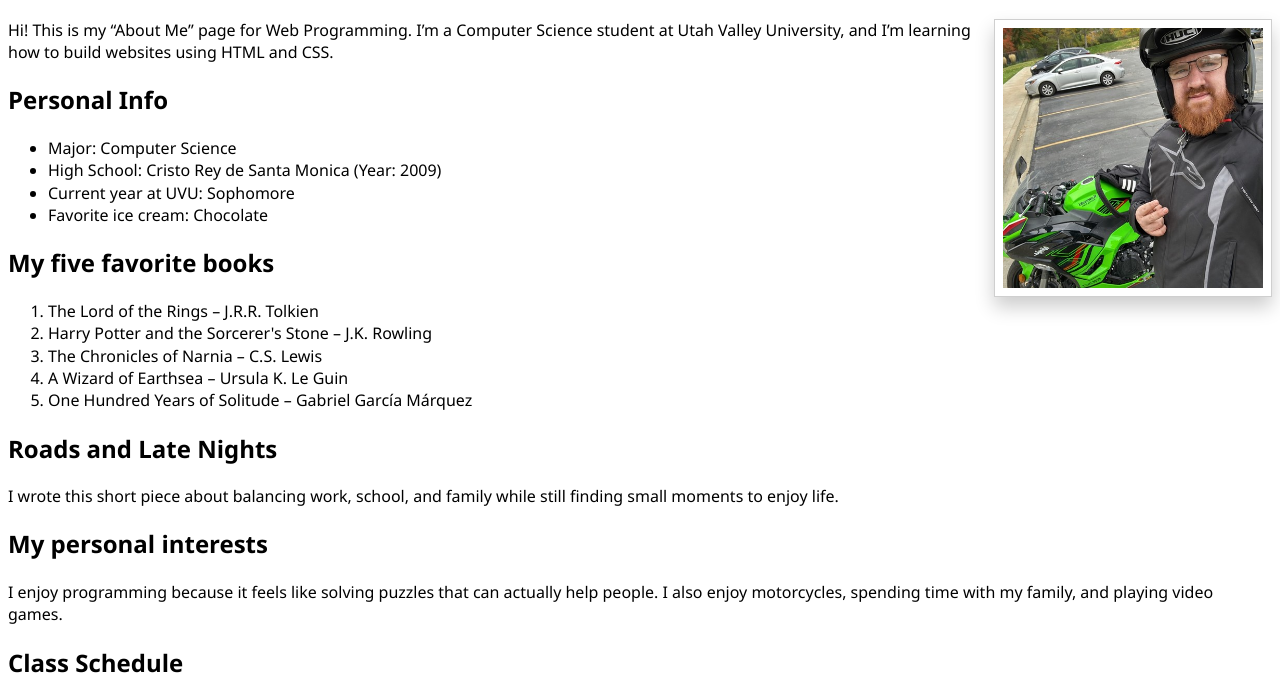
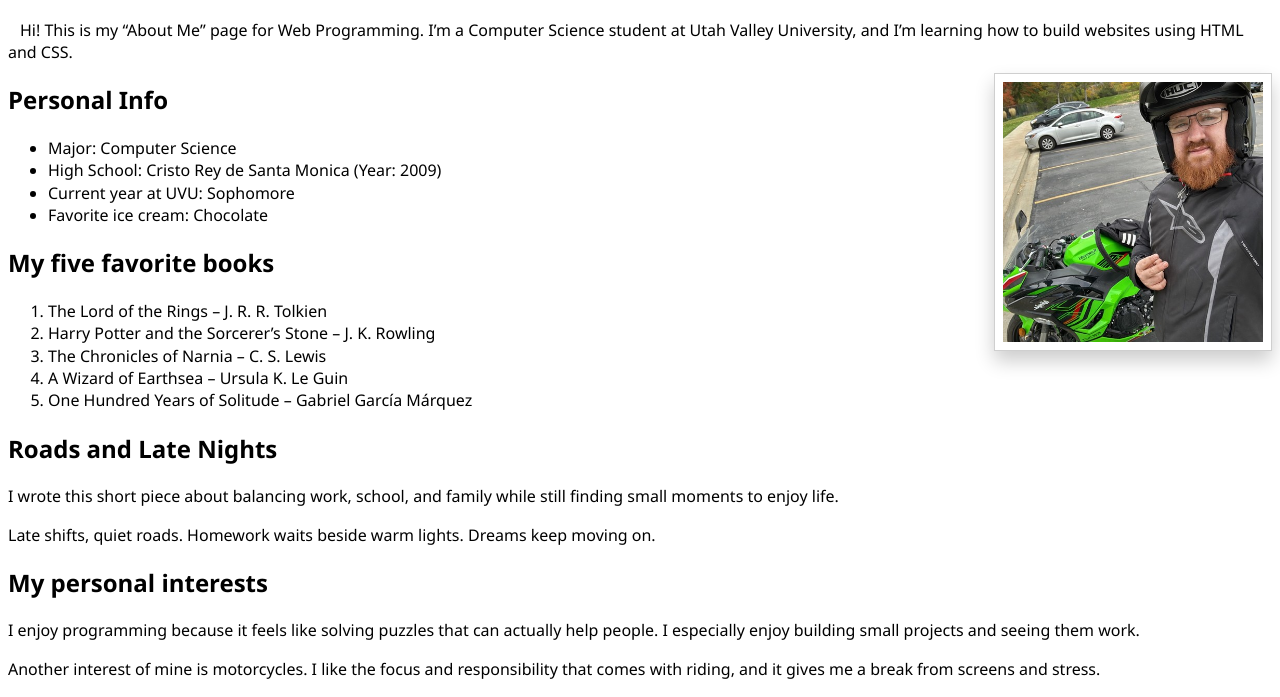
Before and after one commit to reynaldonikola/reynaldonikolaabouthme2.github.io, a plain HTML site: page index.html in a window 1280 px wide. Shown: the part 69-766 px from the top of the page. Drawn offline with Linux system fonts and the light colour scheme; files that its build step writes are made by us from their sources.

Commit message:
Update index.html

```diff
--- a/index.html
+++ b/index.html
@@ -3,16 +3,19 @@
 <head>
     <meta charset="UTF-8">
     <title>Reynaldo Moros Ramos</title>
-
-  <!-- CSS externo -->
     <link rel="stylesheet" href="styles/styles.css">
 </head>
-
 <body>
 
 <div class="page">
 
     <h1 class="name">Reynaldo Moros Ramos</h1>
+
+    <p class="intro">
+        Hi! This is my “About Me” page for Web Programming. I’m a Computer Science
+        student at Utah Valley University, and I’m learning how to build websites
+        using HTML and CSS.
+    </p>
 
     <img
         src="reynaldo.jpg"
@@ -20,12 +23,6 @@
         alt="Photo of Reynaldo Moros Ramos"
         title="Reynaldo Moros Ramos"
     >
-
-    <p>
-      Hi! This is my “About Me” page for Web Programming.
-      I’m a Computer Science student at Utah Valley University,
-      and I’m learning how to build websites using HTML and CSS.
-    </p>
 
     <h2>Personal Info</h2>
     <ul>
@@ -37,24 +34,31 @@
 
     <h2>My five favorite books</h2>
     <ol>
-      <li>The Lord of the Rings – J.R.R. Tolkien</li>
-      <li>Harry Potter and the Sorcerer's Stone – J.K. Rowling</li>
-      <li>The Chronicles of Narnia – C.S. Lewis</li>
+        <li>The Lord of the Rings – J. R. R. Tolkien</li>
+        <li>Harry Potter and the Sorcerer’s Stone – J. K. Rowling</li>
+        <li>The Chronicles of Narnia – C. S. Lewis</li>
         <li>A Wizard of Earthsea – Ursula K. Le Guin</li>
         <li>One Hundred Years of Solitude – Gabriel García Márquez</li>
     </ol>
 
     <h2>Roads and Late Nights</h2>
     <p>
-      I wrote this short piece about balancing work, school,
-      and family while still finding small moments to enjoy life.
+        I wrote this short piece about balancing work, school, and family while still
+        finding small moments to enjoy life.
+    </p>
+    <p>
+        Late shifts, quiet roads. Homework waits beside warm lights.
+        Dreams keep moving on.
     </p>
 
     <h2>My personal interests</h2>
     <p>
-      I enjoy programming because it feels like solving puzzles
-      that can actually help people. I also enjoy motorcycles,
-      spending time with my family, and playing video games.
+        I enjoy programming because it feels like solving puzzles that can actually
+        help people. I especially enjoy building small projects and seeing them work.
+    </p>
+    <p>
+        Another interest of mine is motorcycles. I like the focus and responsibility
+        that comes with riding, and it gives me a break from screens and stress.
     </p>
 
     <h2>Class Schedule</h2>
@@ -68,7 +72,6 @@
             <th>Thursday</th>
             <th>Friday</th>
         </tr>
-
         <tr>
             <td>9:00</td>
             <td class="math">MATH 1050</td>
@@ -77,7 +80,6 @@
             <td class="cs">CS 2420</td>
             <td class="math">MATH 1050</td>
         </tr>
-
         <tr>
             <td>10:30</td>
             <td class="span">SPAN 3050</td>
@@ -86,7 +88,6 @@
             <td class="commute">Commute</td>
             <td class="span">SPAN 3050</td>
         </tr>
-
         <tr>
             <td>1:00</td>
             <td class="cs">CS 2370</td>
@@ -95,7 +96,6 @@
             <td class="study">Study</td>
             <td class="cs">CS 2370</td>
         </tr>
-
         <tr>
             <td>4:30</td>
             <td class="work">Work</td>
@@ -106,7 +106,7 @@
         </tr>
     </table>
 
-    <p class="uvuid">UVU ID: 11023681</p>
+    <p class="uvu">UVU ID: 11023681</p>
 
 </div>
 
```
Lines whose indentation alone changed are shown as unchanged.
